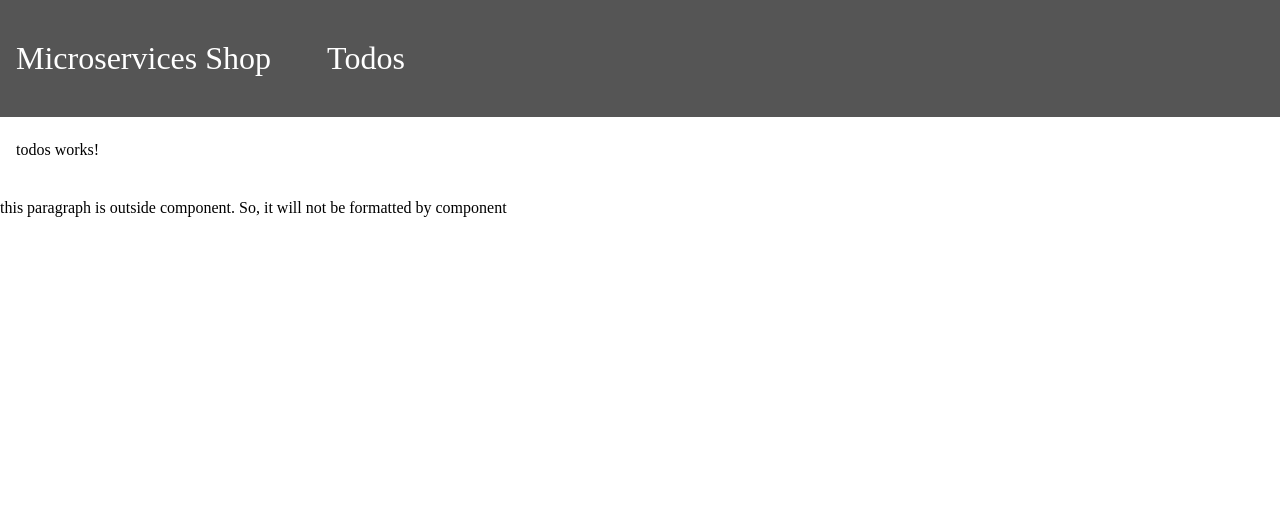
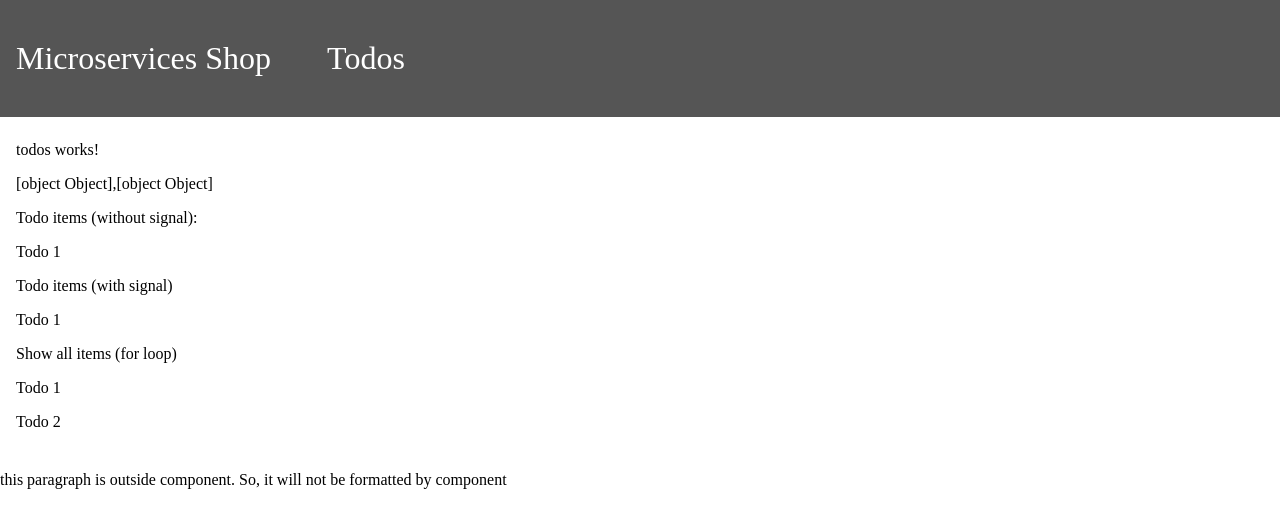
Before and after one commit to IlCodeLover/coursera-spa-with-angular, an Angular app in the folder examples/first-ng-app/: page /todos in a window 1280 px wide. Shown: the top 528 px of the page. Built offline with nearby package versions, Linux system fonts and the light colour scheme.

Commit message:
[ToDo] Create model and service to enscapsulate data

```diff
--- /dev/null
+++ b/examples/first-ng-app/src/app/components/todo-item/todo-item.component.html
@@ -0,0 +1 @@
+<p>todo-item works!</p>
--- /dev/null
+++ b/examples/first-ng-app/src/app/model/todo.type.ts
@@ -0,0 +1,6 @@
+export type Todo = {
+    userId: number;
+    completed: boolean;
+    title: string;
+    id: number;
+};
--- /dev/null
+++ b/examples/first-ng-app/src/app/services/todos.service.ts
@@ -0,0 +1,23 @@
+import { Injectable } from '@angular/core';
+import { Todo } from '../model/todo.type';
+
+@Injectable({
+  providedIn: 'root' // This service is available in the entire application
+
+})
+export class TodosService {
+  todoItems: Array<Todo> = [
+    {
+      userId: 1,
+      title: 'Todo 1',
+      completed: false,
+      id: 1
+    }, {
+      userId: 2,
+      title: 'Todo 2',
+      completed: true,
+      id: 2
+    }
+  ]
+  constructor() { }
+}
--- a/examples/first-ng-app/src/app/todos/todos.component.html
+++ b/examples/first-ng-app/src/app/todos/todos.component.html
@@ -1 +1,13 @@
 <p>todos works!</p>
+<p>{{ todoService.todoItems }}</p>
+
+<p>Todo items (without signal):</p>
+<p>{{ todoService.todoItems[0].title }}</p>
+
+<p> Todo items (with signal)</p>
+<p>{{ todoItems()[0].title }}</p>
+
+<p>Show all items (for loop)</p>
+@for (todo of todoItems(); track todo.id) {
+    <p> {{ todo.title }}</p>
+}
--- a/examples/first-ng-app/src/app/todos/todos.component.ts
+++ b/examples/first-ng-app/src/app/todos/todos.component.ts
@@ -1,4 +1,6 @@
-import { Component } from '@angular/core';
+import { Component, inject, OnInit, signal } from '@angular/core';
+import { TodosService } from '../services/todos.service';
+import { Todo } from '../model/todo.type';
 
 @Component({
   selector: 'app-todos',
@@ -6,6 +8,15 @@ import { Component } from '@angular/core';
   templateUrl: './todos.component.html',
   styleUrl: './todos.component.scss'
 })
-export class TodosComponent {
+export class TodosComponent implements OnInit {
+  todoService = inject(TodosService); // inject the TodoService
 
+  // define a signal to hold array of todo items
+  todoItems = signal<Array<Todo>>([]); // signal to hold the array of todo items
+
+  ngOnInit(): void {
+    console.log("TodosComponent is initialized");
+    console.log(this.todoService.todoItems);
+    this.todoItems.set(this.todoService.todoItems)
+  }
 }
```
Also changed, not shown: examples/first-ng-app/src/app/components/todo-item/todo-item.component.ts (added, +11 -0 lines), examples/first-ng-app/src/app/components/todo-item/todo-item.component.scss (added), 2 other files (tests, documents, lock files or other folders).
